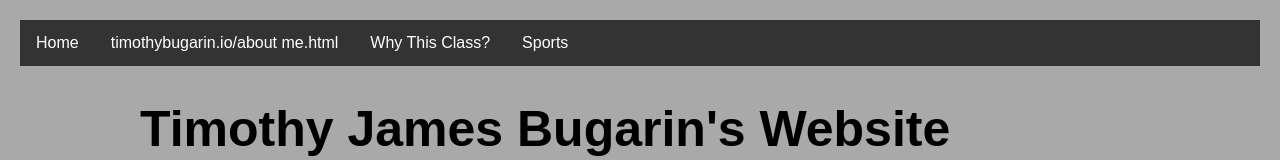
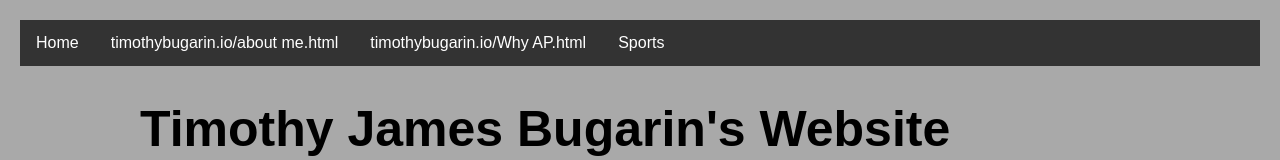
Before and after one commit to tjbugarin/tjbugarin.github.io, a plain HTML site: page timothybugarin.io/index1.html in a window 1280 px wide. Shown: the top 160 px of the page. Drawn offline with Linux system fonts and the light colour scheme.

Commit message:
Update index1.html

```diff
--- a/timothybugarin.io/index1.html
+++ b/timothybugarin.io/index1.html
@@ -28,7 +28,7 @@ li a:hover {
 <ul>
   <li><a class="active" href="timothybugarin.io/index1.html">Home</a></li>
   <li><a href="#news">timothybugarin.io/about me.html</a></li>
-  <li><a href="#news">Why This Class?</a></li>
+  <li><a href="#news">timothybugarin.io/Why AP.html</a></li>
   <li><a href="#news">Sports</a></li>
 </ul>
 
```
